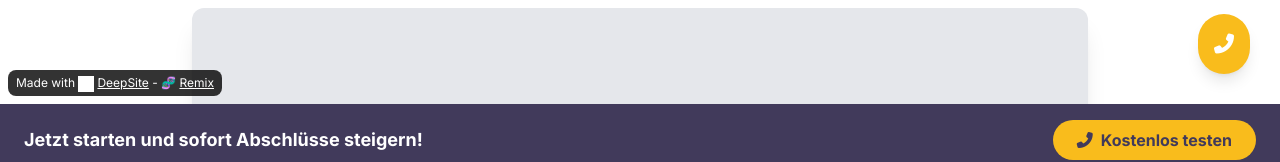
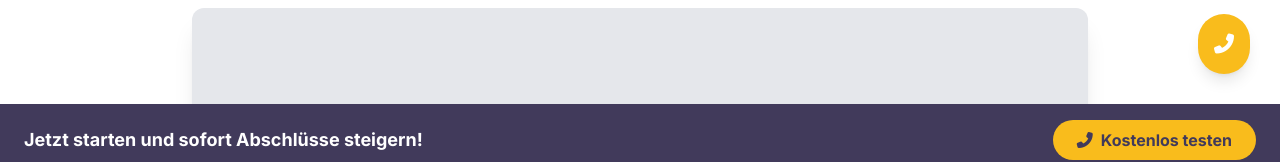
Before and after one commit to Ich82/lp, a plain HTML site: page index.html in a window 1280 px wide. Shown: the part 696-858 px from the top of the page. Drawn offline with nearby package versions, Linux system fonts and the light colour scheme; grey boxes are pictures that could not be loaded.

Commit message:
Update index.html

```diff
--- a/index.html
+++ b/index.html
@@ -996,5 +996,4 @@
         // End call when clicking the status indicator
         callStatus.addEventListener('click', endVapiCall);
     </script>
-<p style="border-radius: 8px; text-align: center; font-size: 12px; color: #fff; margin-top: 16px;position: fixed; left: 8px; bottom: 8px; z-index: 10; background: rgba(0, 0, 0, 0.8); padding: 4px 8px;">Made with <img src="https://enzostvs-deepsite.hf.space/logo.svg" alt="DeepSite Logo" style="width: 16px; height: 16px; vertical-align: middle;display:inline-block;margin-right:3px;filter:brightness(0) invert(1);"><a href="https://enzostvs-deepsite.hf.space" style="color: #fff;text-decoration: underline;" target="_blank" >DeepSite</a> - 🧬 <a href="https://enzostvs-deepsite.hf.space?remix=Ibrahim8200/ki-vertriebstrainer" style="color: #fff;text-decoration: underline;" target="_blank" >Remix</a></p></body>
 </html>
```
